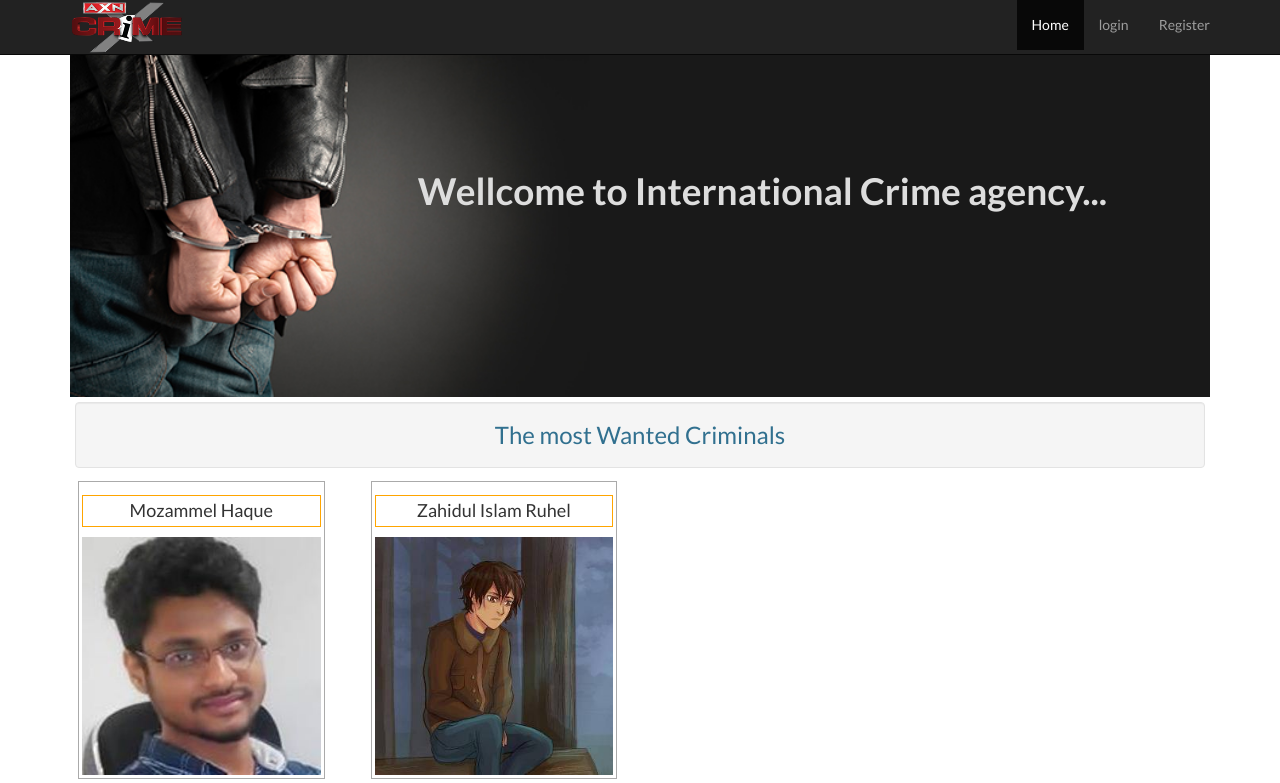
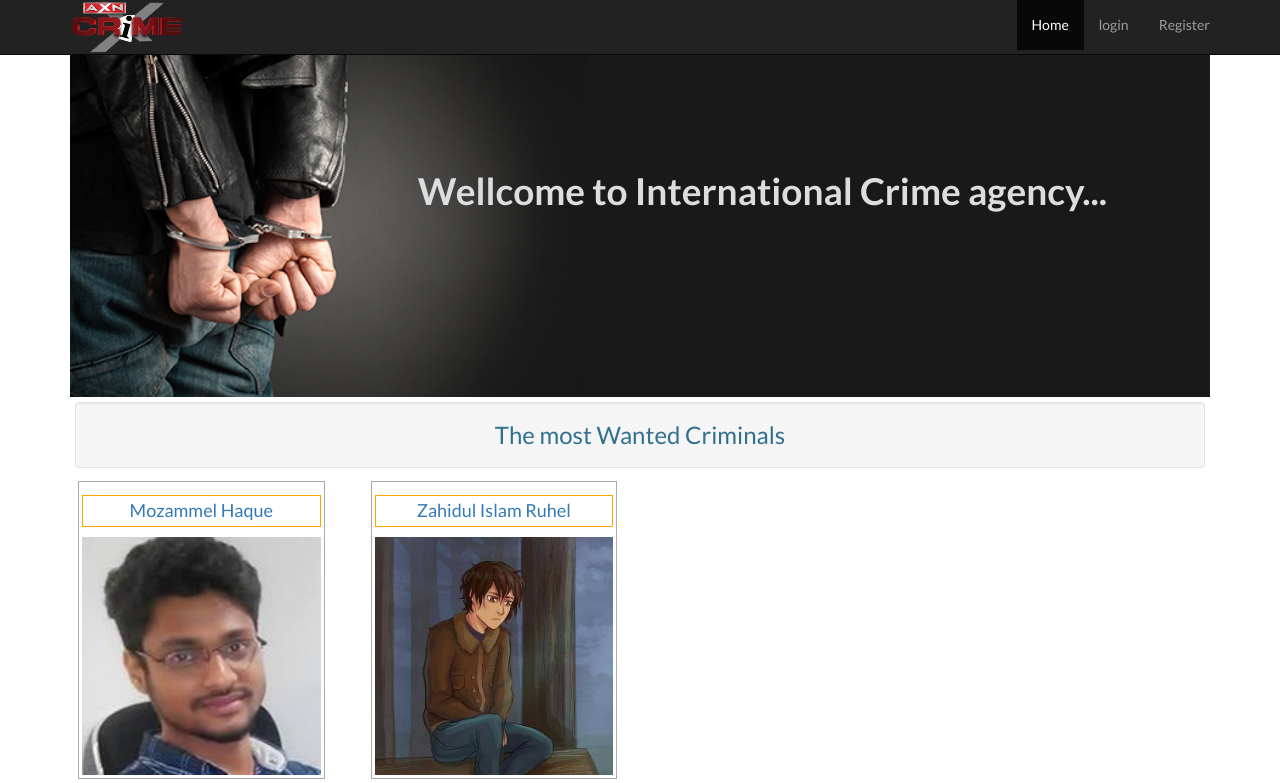
Before and after one commit to mzmlhaque/phpassignment, a PHP site: page / in a window 1280 px wide. Shown: the top 783 px of the page. Run offline with PHP 8.4, Linux system fonts and the light colour scheme; data comes from the database, SQL or seed files in the repository; some libraries are stand-ins or nearby versions.

```diff
--- a/index.php
+++ b/index.php
@@ -36,7 +36,7 @@ $data = $dbcon->query($sql);
             ?>
             <div class="col-md-3">
                 <div class="criminal">
-                    <h4 class="name"><?php echo $row['fname'].' '. $row['lname']?></h4>
+                    <a href="public-profile.php?id=<?php echo $row['id']?>"><h4 class="name"><?php echo $row['fname'].' '. $row['lname']?></h4></a>
                     <div class="image">
                         <img src="images/<?php echo $row['picture']?>">
                     </div>
```
